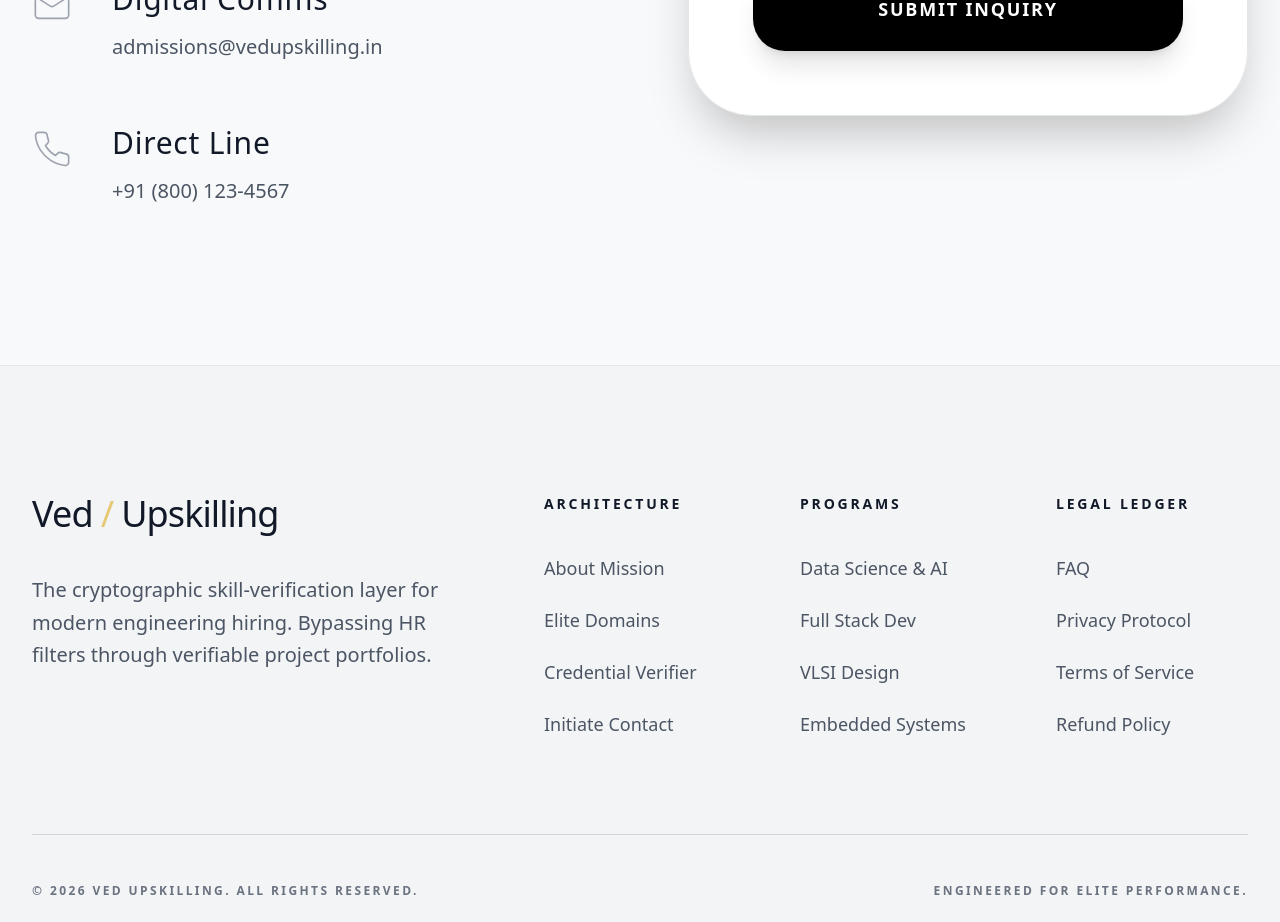
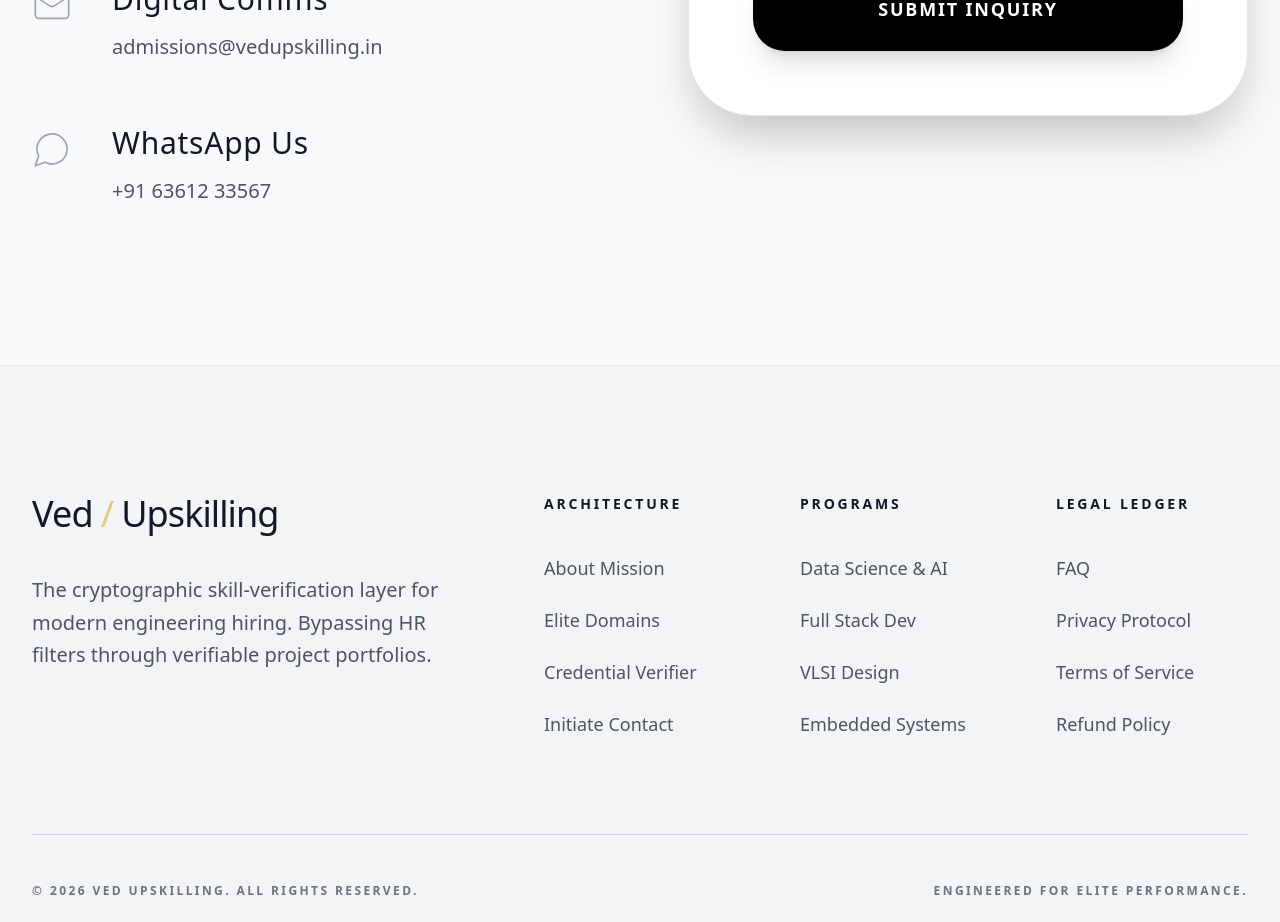
Before and after one commit to MihirManas/ved-demo, a React (Vite) app: page /contact in a window 1280 px wide. Shown: the part 980-1902 px from the top of the page. Built offline with nearby package versions, Linux system fonts and the light colour scheme.

Commit message:
Add files via upload

```diff
--- a/src/pages/ContactView.jsx
+++ b/src/pages/ContactView.jsx
@@ -1,5 +1,5 @@
 import React, { useState } from 'react';
-import { MapPin, Mail, Phone, CheckCircle, AlertCircle, Loader2 } from 'lucide-react';
+import { MapPin, Mail, MessageCircle, CheckCircle, AlertCircle, Loader2 } from 'lucide-react';
 import ScrollReveal from '../components/ScrollReveal';
 import { submitCallback } from '../services/api';
 import { validateEmail, validatePhone } from '../utils/formUtils';
@@ -80,15 +80,15 @@ const ContactView = () => {
                   </div>
                 </div>
 
-                <div className="flex items-start space-x-6 sm:space-x-10 group">
-                  <div className="mt-1 text-gray-400 dark:text-white/20 group-hover:text-[#E6C875] dark:group-hover:text-[#E6C875] transition-colors duration-700">
-                    <Phone size={40} strokeWidth={1} />
+                <a href="https://api.whatsapp.com/send/?phone=916361233567&text&type=phone_number&app_absent=0" target="_blank" rel="noopener noreferrer" className="flex items-start space-x-6 sm:space-x-10 group cursor-pointer block">
+                  <div className="mt-1 text-gray-400 dark:text-white/20 group-hover:text-[#25D366] dark:group-hover:text-[#25D366] transition-colors duration-700">
+                    <MessageCircle size={40} strokeWidth={1} />
                   </div>
                   <div>
-                    <h4 className="text-gray-900 dark:text-white font-medium text-2xl sm:text-3xl tracking-wide mb-4">Direct Line</h4>
-                    <p className="text-gray-600 dark:text-white/50 font-light text-base sm:text-xl leading-relaxed">+91 (800) 123-4567</p>
+                    <h4 className="text-gray-900 dark:text-white font-medium text-2xl sm:text-3xl tracking-wide mb-4 group-hover:text-[#25D366] transition-colors duration-500">WhatsApp Us</h4>
+                    <p className="text-gray-600 dark:text-white/50 font-light text-base sm:text-xl leading-relaxed">+91 63612 33567</p>
                   </div>
-                </div>
+                </a>
               </div>
             </div>
           </ScrollReveal>
```
Also changed, not shown: public/logos/logo1.png (added).
